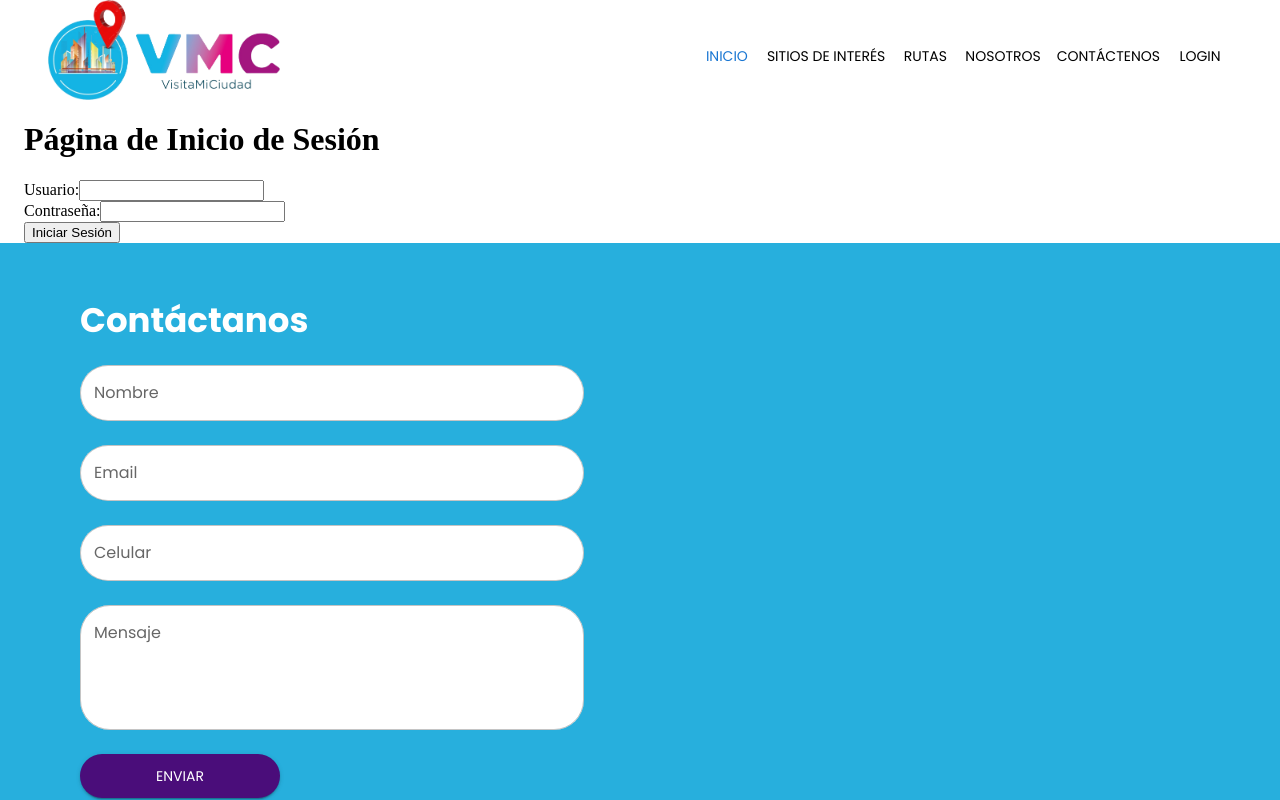
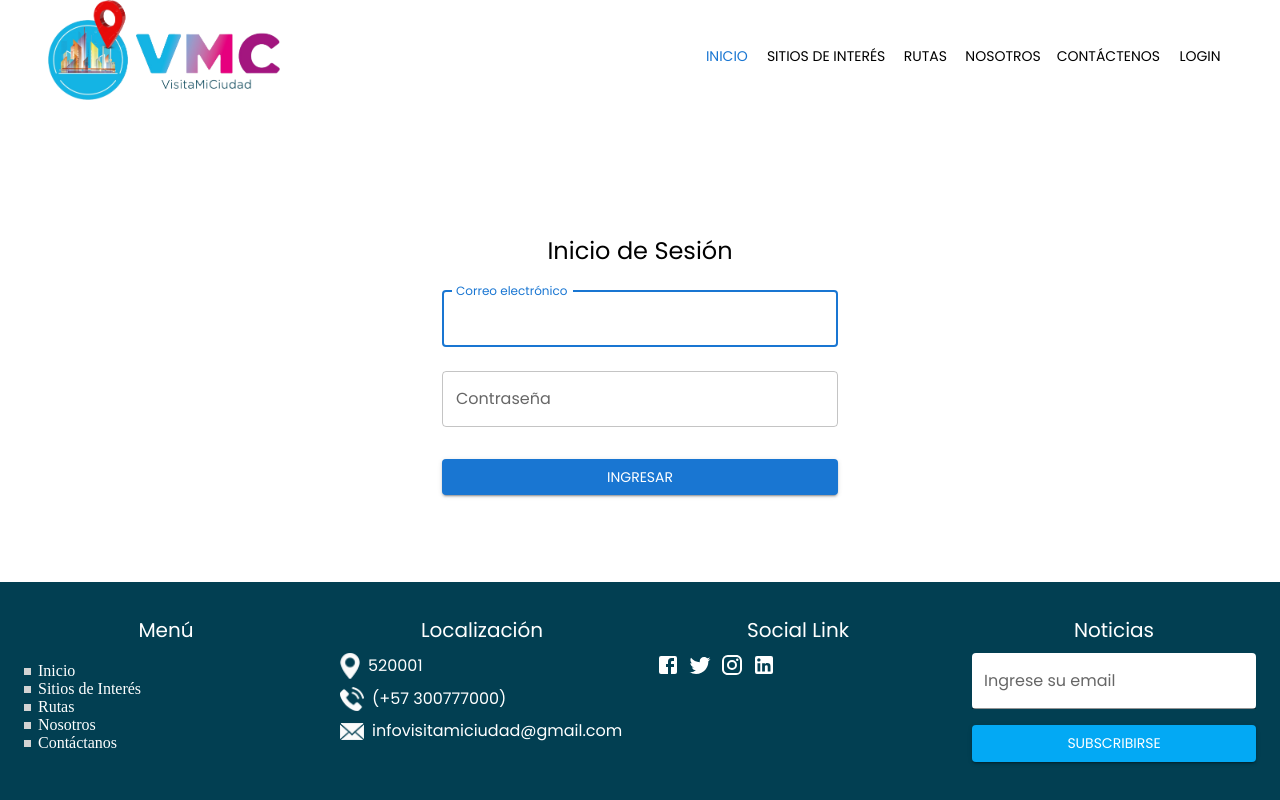
Before and after one commit to dianaflorez/visitamiciudad, a React (Vite) app in the folder frontend/: page /login in a window 1280 px wide. Shown: the top 800 px of the page. Built offline with nearby package versions, Linux system fonts and the light colour scheme.

Commit message:
Login Upgrades

```diff
--- a/frontend/index.html
+++ b/frontend/index.html
@@ -12,7 +12,9 @@
 </head>
 
 <body>
-  <div id="root"></div>
+  <div id="root" style="display: flex;
+  flex-direction: column;
+  min-height: 100vh;"></div>
   <script type="module" src="/src/main.tsx"></script>
 </body>
 
--- a/frontend/package.json
+++ b/frontend/package.json
@@ -16,12 +16,14 @@
     "@mui/icons-material": "^5.15.17",
     "@mui/material": "^5.15.17",
     "axios": "^1.6.8",
+    "formik": "^2.4.6",
     "react": "^18.2.0",
     "react-dom": "^18.2.0",
     "react-router-dom": "^6.27.0",
     "react-slick": "^0.30.2",
     "slick-carousel": "^1.8.1",
-    "swiper": "^11.1.14"
+    "swiper": "^11.1.14",
+    "yup": "^1.4.0"
   },
   "devDependencies": {
     "@types/react": "^18.2.66",
--- a/frontend/src/LoginPage.tsx
+++ b/frontend/src/LoginPage.tsx
@@ -1,45 +1,23 @@
-import { useState } from "react";
-import { Container } from "@mui/material";
-import { ContactForm, Footer } from "./components";
+import { Footer, LoginForm } from "./components";
 import { useAuth } from "./context/AuthContext";
 import { useNavigate } from "react-router-dom";
 
 const LoginPage = () => {
-  const [username, setUsername] = useState<string>("");
   const { login } = useAuth();
   const navigate = useNavigate();
 
-  const handleSubmit = (e: React.FormEvent) => {
-    e.preventDefault();
+  const handleLogin = (username: string, password: string) => {
     if (username) {
       login(username);
       navigate("/sitio-index");
     }
+    // Aquí puedes manejar la lógica de autenticación, por ejemplo, hacer una petición a una API
+    console.log("Login details:", { username, password });
   };
 
   return (
     <>
-      <Container>
-        <h1>Página de Inicio de Sesión</h1>
-        <form onSubmit={handleSubmit}>
-          <label>
-            Usuario:
-            <input
-              type="text"
-              name="username"
-              onChange={(e) => setUsername(e.target.value)}
-            />
-          </label>
-          <br />
-          <label>
-            Contraseña:
-            <input type="password" name="password" />
-          </label>
-          <br />
-          <button type="submit">Iniciar Sesión</button>
-        </form>
-      </Container>
-      <ContactForm />
+      <LoginForm onLogin={handleLogin} />
       <Footer />
     </>
   );
--- a/frontend/src/components/Footer/index.tsx
+++ b/frontend/src/components/Footer/index.tsx
@@ -27,7 +27,16 @@ const CustomLink = styled(Link)(() => ({
 
 export default function Footer() {
   return (
-    <Box sx={{ bgcolor: "#023f52", color: "white", py: 4 }}>
+    <Box
+      sx={{
+        bgcolor: "#023f52",
+        color: "white",
+        py: 4,
+        textAlign: "center",
+        position: "relative",
+        bottom: 0,
+      }}
+    >
       <Container>
         <Grid container spacing={4}>
           {/* Menú */}
@@ -66,22 +75,33 @@ export default function Footer() {
 
           {/* Localización */}
           <Grid item xs={12} sm={3}>
-
             <Typography variant="h6" gutterBottom>
               Localización
             </Typography>
             <Box display="flex" alignItems="center" mb={1}>
-              <img src="./images/location.png" alt="Localización" style={{ width: '20px', marginRight: '8px' }} />
+              <img
+                src="./images/location.png"
+                alt="Localización"
+                style={{ width: "20px", marginRight: "8px" }}
+              />
               <Typography>520001</Typography>
             </Box>
 
             <Box display="flex" alignItems="center" mb={1}>
-              <img src="./images/telephone.png" alt="Teléfono" style={{ width: '24px', marginRight: '8px' }} />
+              <img
+                src="./images/telephone.png"
+                alt="Teléfono"
+                style={{ width: "24px", marginRight: "8px" }}
+              />
               <Typography>(+57 300777000)</Typography>
             </Box>
 
             <Box display="flex" alignItems="center" mb={1}>
-              <img src="./images/envelope.png" alt="Correo electrónico" style={{ width: '24px', marginRight: '8px' }} />
+              <img
+                src="./images/envelope.png"
+                alt="Correo electrónico"
+                style={{ width: "24px", marginRight: "8px" }}
+              />
               <Typography>infovisitamiciudad@gmail.com</Typography>
             </Box>
           </Grid>
--- /dev/null
+++ b/frontend/src/components/LoginForm/index.tsx
@@ -0,0 +1,127 @@
+// import { useState } from "react";
+import { Container, TextField, Button, Box, Typography } from "@mui/material";
+// import { ContactForm, Footer } from "./components";
+// import { useAuth } from "./context/AuthContext";
+// import { useNavigate } from "react-router-dom";
+
+import { useFormik } from "formik";
+import * as Yup from "yup";
+
+interface LoginFormProps {
+  onLogin: (username: string, password: string) => void;
+}
+
+// Esquema de validación con Yup
+const validationSchema = Yup.object({
+  username: Yup.string()
+    .email("Debe ser un correo electrónico válido")
+    .required("El correo es requerido"),
+  password: Yup.string().required("La contraseña es requerida"),
+});
+
+const LoginForm: React.FC<LoginFormProps> = ({ onLogin }) => {
+  //const [username, setUsername] = useState<string>("");
+  //const [password, setPassword] = useState<string>("");
+  //const [error, setError] = useState<string | null>(null);
+
+  // const { login } = useAuth();
+  // const navigate = useNavigate();
+
+  // Formik para manejar el formulario
+  const formik = useFormik({
+    initialValues: {
+      username: "",
+      password: "",
+    },
+    validationSchema: validationSchema,
+    onSubmit: (values) => {
+      onLogin(values.username, values.password);
+      // login(username);
+      // navigate("/sitio-index");
+    },
+  });
+
+  /*
+    const handleSubmit = (e: React.FormEvent) => {
+        e.preventDefault();
+
+        // Validación básica
+        if (!username || !password) {
+          setError("Both fields are required.");
+          return;
+        }
+
+        // Resetea errores si todo está bien
+        setError(null);
+
+        // Lógica para hacer login
+        onLogin(username, password);
+      };
+      */
+
+  return (
+    <Container
+      component="main"
+      maxWidth="xs"
+      sx={{
+        flexGrow: 1,
+        display: "flex",
+        flexDirection: "column",
+        justifyContent: "center",
+      }}
+    >
+      <Box
+        sx={{
+          marginTop: 8,
+          display: "flex",
+          flexDirection: "column",
+          alignItems: "center",
+        }}
+      >
+        <Typography component="h1" variant="h5">
+          Inicio de Sesión
+        </Typography>
+        <Box component="form" onSubmit={formik.handleSubmit} sx={{ mt: 1 }}>
+          <TextField
+            margin="normal"
+            fullWidth
+            id="username"
+            name="username"
+            label="Correo electrónico"
+            autoComplete="email"
+            autoFocus
+            value={formik.values.username}
+            onChange={formik.handleChange}
+            onBlur={formik.handleBlur}
+            error={formik.touched.username && Boolean(formik.errors.username)}
+            helperText={formik.touched.username && formik.errors.username}
+          />
+          <TextField
+            margin="normal"
+            fullWidth
+            name="password"
+            label="Contraseña"
+            type="password"
+            id="password"
+            autoComplete="current-password"
+            value={formik.values.password}
+            onChange={formik.handleChange}
+            onBlur={formik.handleBlur}
+            error={formik.touched.password && Boolean(formik.errors.password)}
+            helperText={formik.touched.password && formik.errors.password}
+          />
+          <Button
+            type="submit"
+            fullWidth
+            variant="contained"
+            sx={{ mt: 3, mb: 2 }}
+          >
+            Ingresar
+          </Button>
+        </Box>
+      </Box>
+    </Container>
+  );
+};
+
+export default LoginForm;
--- a/frontend/src/components/index.tsx
+++ b/frontend/src/components/index.tsx
@@ -6,3 +6,4 @@ export { default as Sitios } from "./Sitios";
 export { default as Rutas } from "./Rutas";
 export { default as MenuApp } from "./MenuApp";
 export { default as AboutUs } from "./AboutUs";
+export { default as LoginForm } from "./LoginForm";
```
Also changed, not shown: 1 other file (tests, documents, lock files or other folders).
